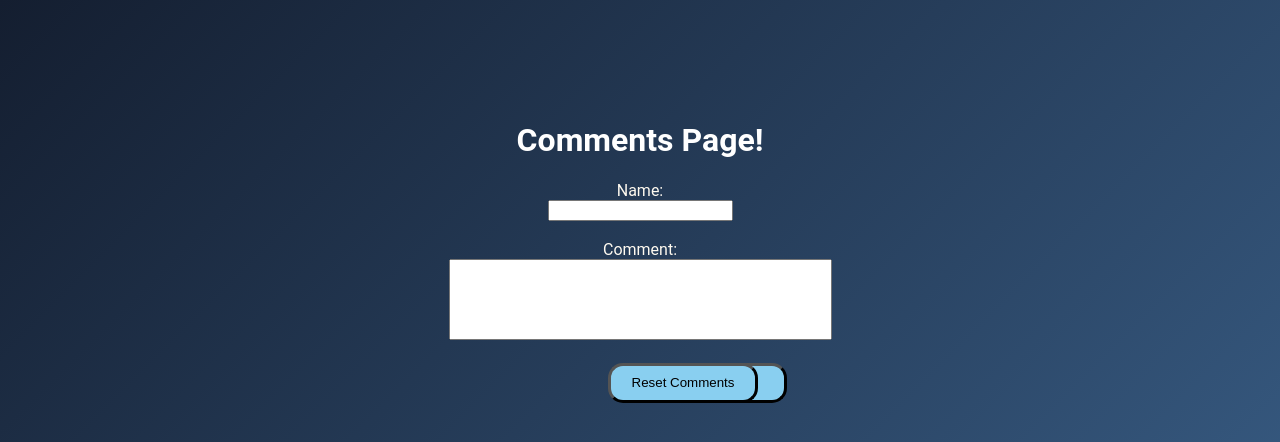
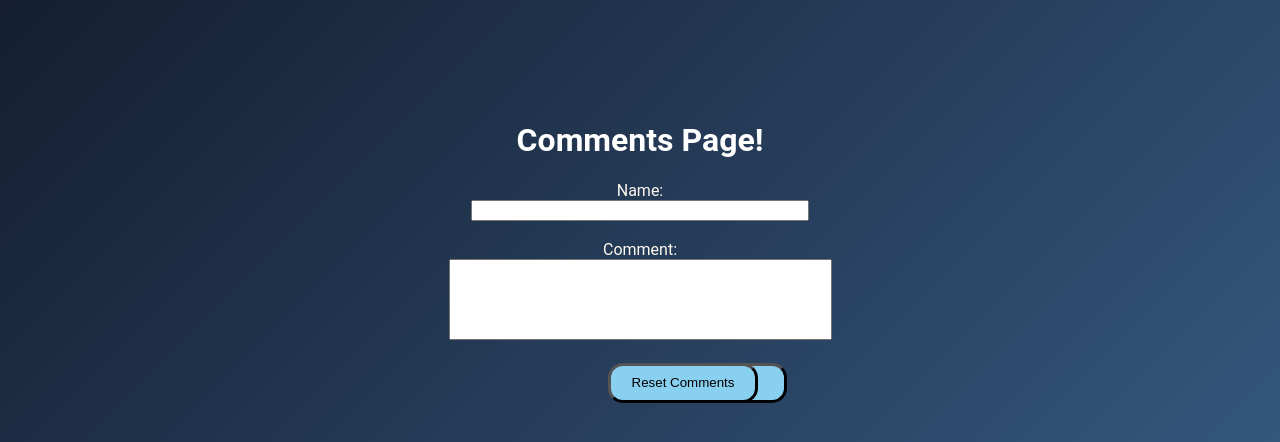
Before and after one commit to Chrigi2486/XSSProjekt, a Flask app: page /comments/ in a window 1280 px wide. Shown: the top 442 px of the page. Run offline with Flask 2, Linux system fonts and the light colour scheme.

Commit message:
Resized Name Textbox

```diff
--- a/templates/comments.html
+++ b/templates/comments.html
@@ -9,7 +9,7 @@
 
 			<form class="commentform" action="/comments/post/" method="post" autocomplete="off" >
 				<label>Name:</label><br>
-				<input type="text" name="name"><br><br>
+				<input type="text" name="name" style="width: 330px;"><br><br>
 				<label>Comment:</label><br>
 				<textarea name="comment" cols="45" rows="5"></textarea><br><br>
 				<input type="submit" value="Submit" class="submit button">
```
